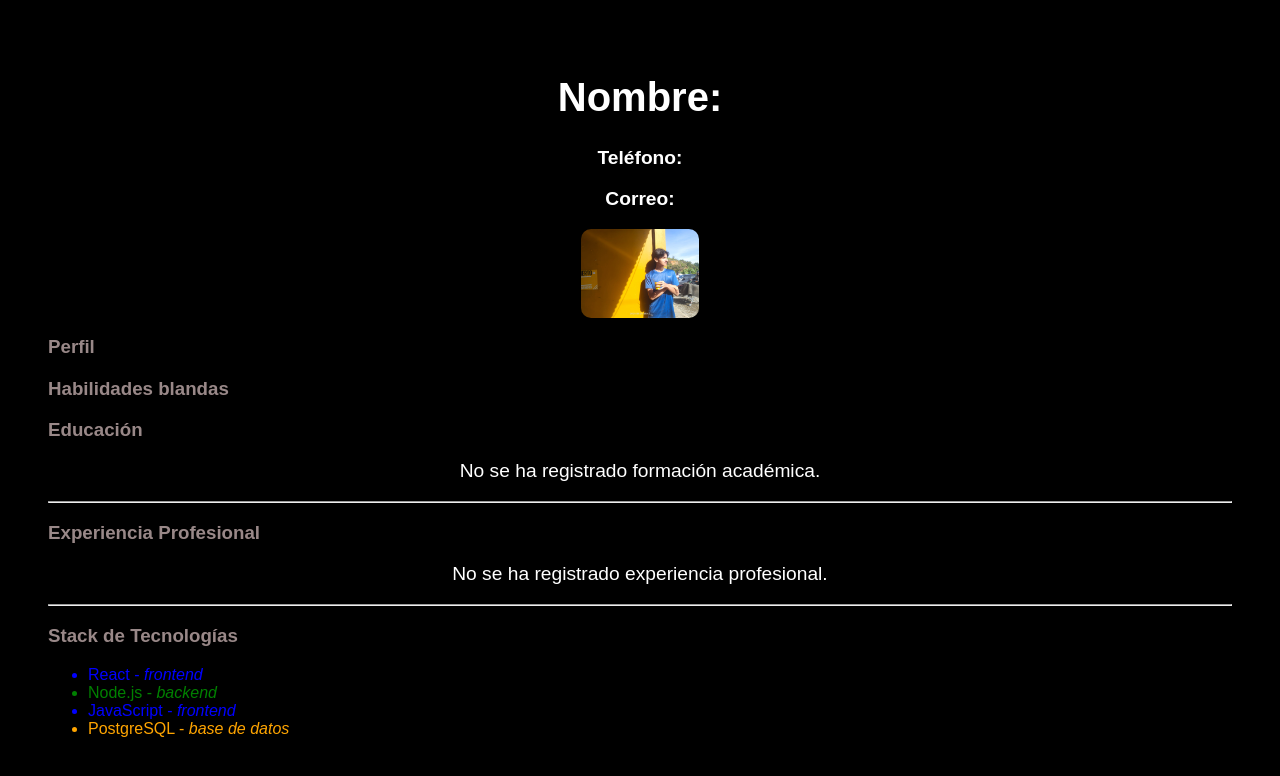
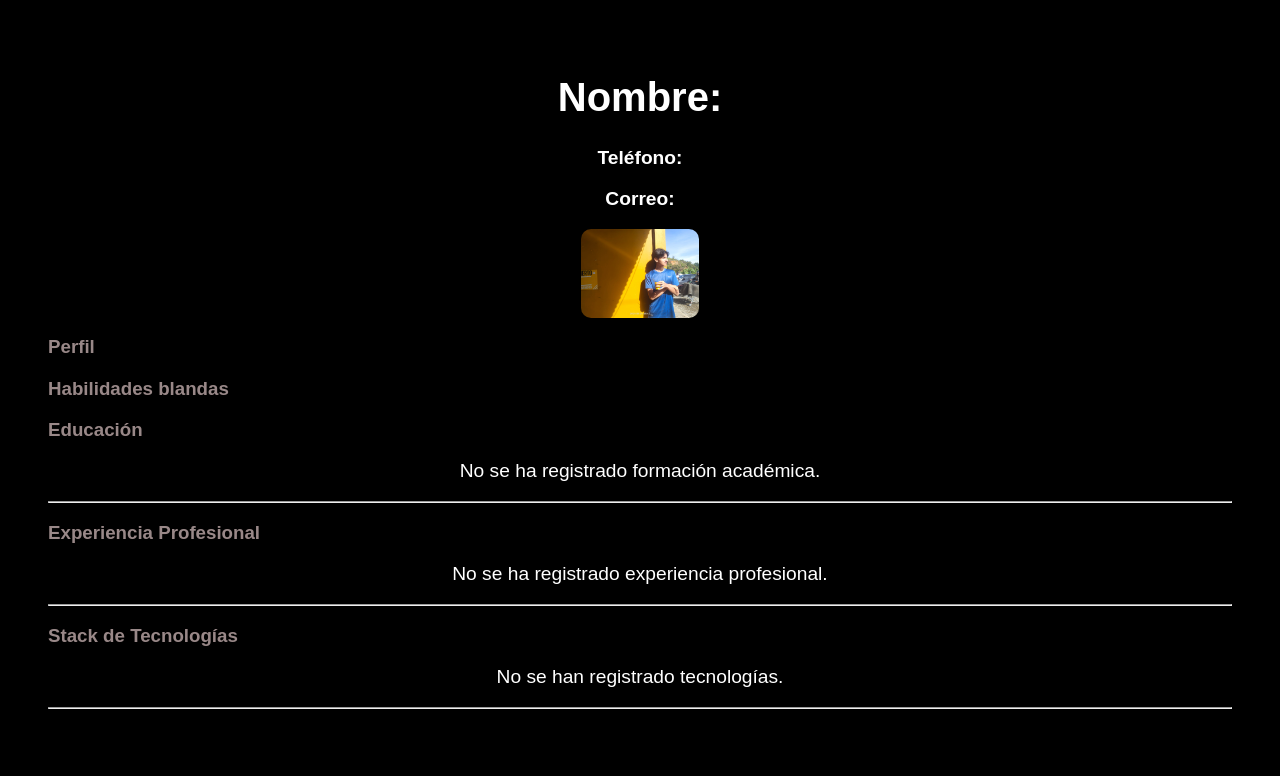
Before and after one commit to mateousug/creacion_anidacion_react, a React (Vite) app: page / in a window 1280 px wide. Shown: the top 776 px of the page. Built offline with nearby package versions, Linux system fonts and the light colour scheme.

Commit message:
feat: StackTecnologias condicionado para recibir props

```diff
--- a/src/components/StackTecnologias.jsx
+++ b/src/components/StackTecnologias.jsx
@@ -1,12 +1,6 @@
-export default function StackTecnologias() {
-  const tecnologias = [
-    { id: 1, nombre: "React", tipo: "frontend" },
-    { id: 2, nombre: "Node.js", tipo: "backend" },
-    { id: 3, nombre: "JavaScript", tipo: "frontend" },
-    { id: 4, nombre: "PostgreSQL", tipo: "base de datos" }
-  ];
+import React from "react";
 
-  // Función para asignar colores según el tipo de tecnología
+export default function StackTecnologias({ tecnologias }) {
   const obtenerColor = (tipo) => {
     switch (tipo) {
       case "frontend":
@@ -20,16 +14,27 @@ export default function StackTecnologias() {
     }
   };
 
+  if (!tecnologias || tecnologias.length === 0) {
+    return (
+      <section>
+        <h3>Stack de Tecnologías</h3>
+        <p>No se han registrado tecnologías.</p>
+        <hr />
+      </section>
+    );
+  }
+
   return (
     <section>
       <h3>Stack de Tecnologías</h3>
       <ul>
-        {tecnologias.map((tech) => (
-          <li key={tech.id} style={{ color: obtenerColor(tech.tipo) }}>
-            {tech.nombre} - <em>{tech.tipo}</em>
+        {tecnologias.map(({ id, nombre, tipo }) => (
+          <li key={id} style={{ color: obtenerColor(tipo) }}>
+            {nombre} - <em>{tipo}</em>
           </li>
         ))}
       </ul>
+      <hr />
     </section>
   );
 }
```
